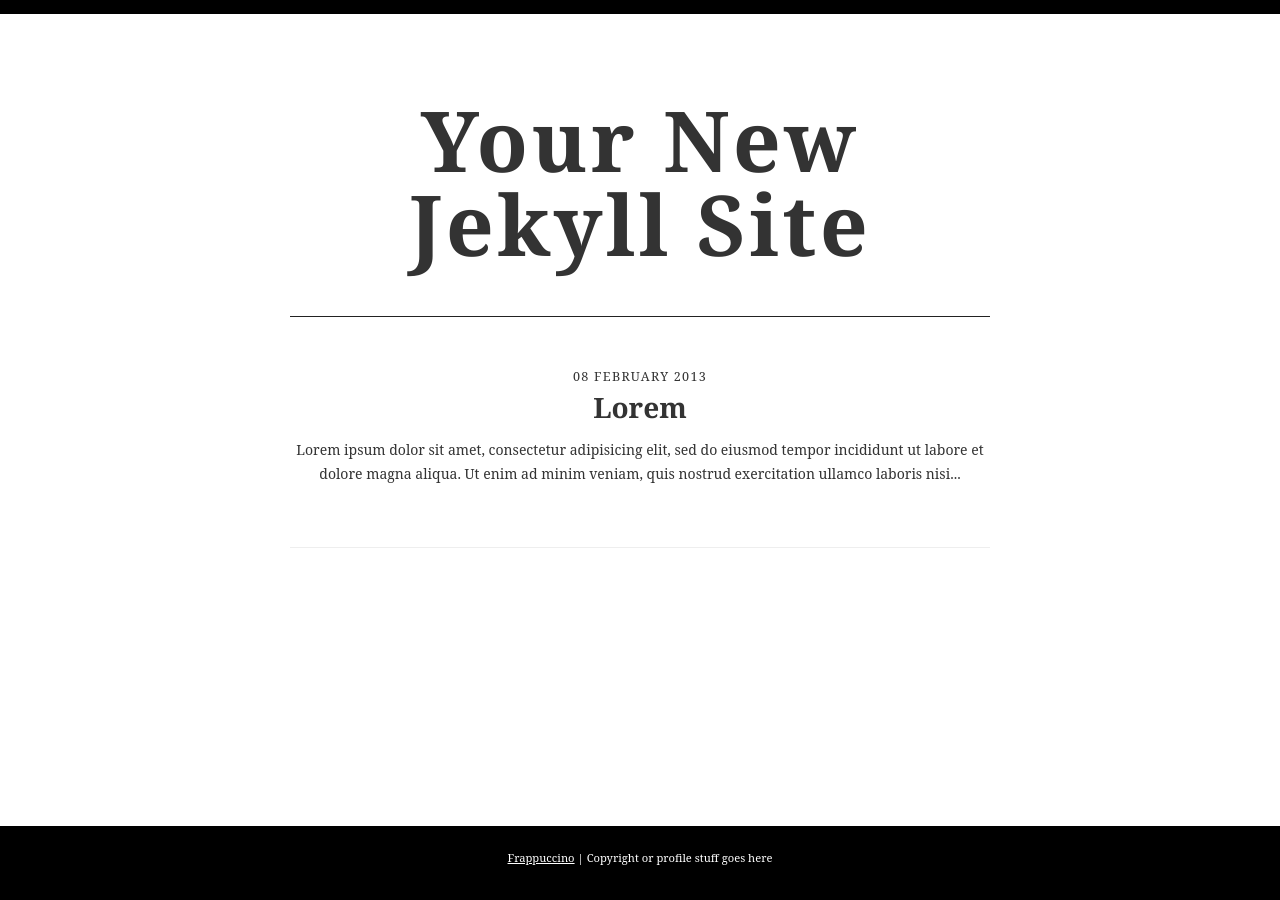
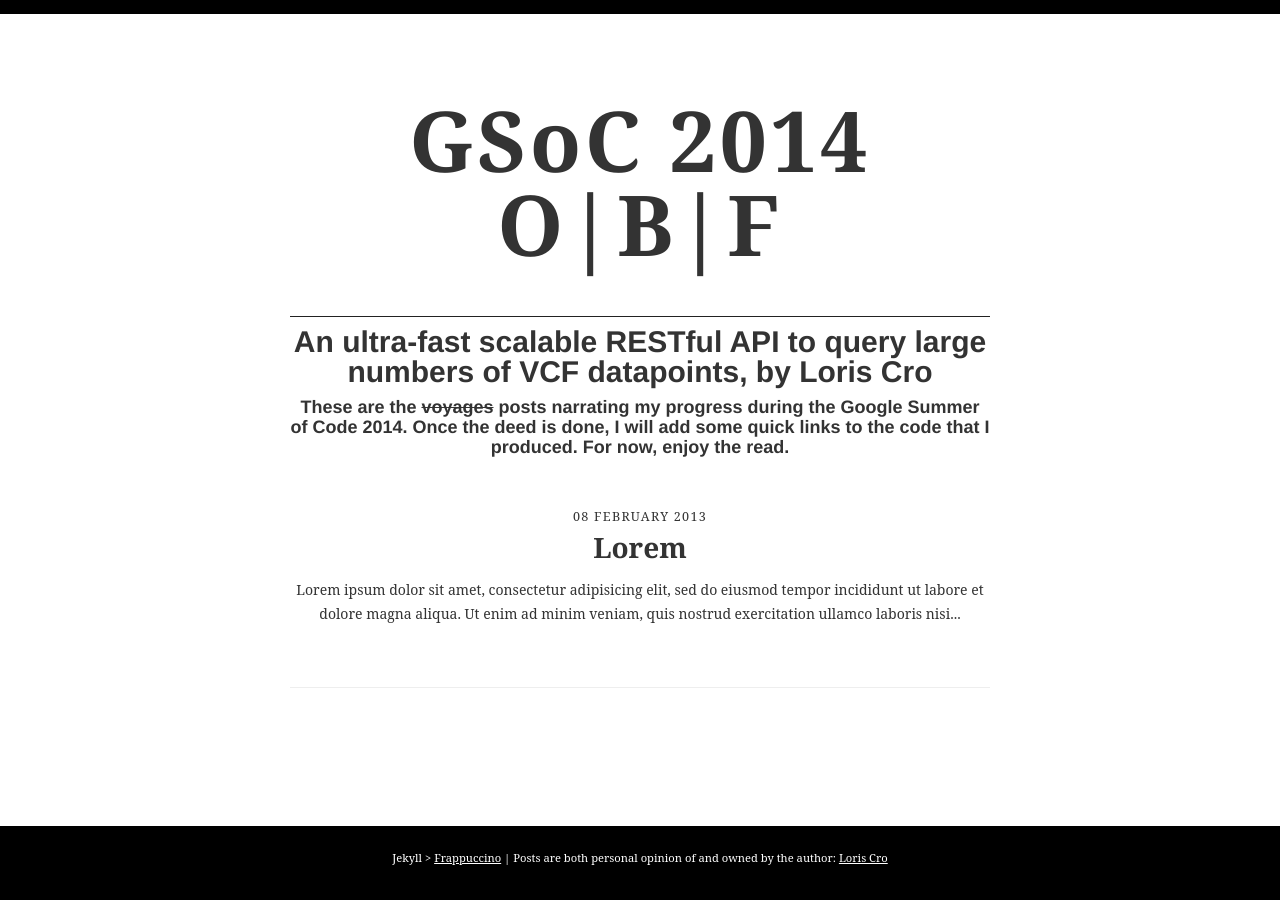
Before and after one commit to kristoff-it/GSoC-2014-OBF, a Jekyll site: the page built from index.html, in a window 1280 px wide. Built offline with Jekyll 4.4.1, drawn with Linux system fonts in a browser that asks for light colours; some web fonts are replaced; Markdown is read by kramdown in place of the engine named in the settings; the list of posts is cut into pages by our own code.

Commit message:
index personalisation

```diff
--- a/_config.yml
+++ b/_config.yml
@@ -1,4 +1,4 @@
-name: Your New Jekyll Site
+name: GSoC 2014 O|B|F
 markdown: redcarpet
 pygments: true
 paginate: 10
--- a/_layouts/default.html
+++ b/_layouts/default.html
@@ -36,7 +36,7 @@
 
 	<footer>
 		<div class="container">
-			<a href="http://richbray.me/frap/">Frappuccino</a> | Copyright or profile stuff goes here
+			Jekyll &gt; <a href="http://richbray.me/frap/">Frappuccino</a> | Posts are both personal opinion of and owned by the author: <a href="http://github.com/kappaloris">Loris Cro</a>
 		</div>
 	</footer>
 
--- a/index.html
+++ b/index.html
@@ -8,8 +8,18 @@ title: Mainpage
   <div class="content">
     <main class="container">
     	<div class="row-fluid">
-    		<section class="content">
+    		<section class="content" style="text-align: center;">
     		  <h1>{{ site.name }}</h1>
+          <h2>
+            An ultra-fast scalable RESTful API to
+            query large numbers of VCF datapoints, by Loris Cro</h2>
+          <h4>
+            These are the <strike>voyages</strike> posts narrating
+            my progress during the Google Summer of Code 2014. Once
+            the deed is done, I will add some quick links to the
+            code that I produced. For now, enjoy the read.
+
+          </h4>
     		</section>
     		<ul class="entries">
     		{% for post in paginator.posts reversed %}
```
Also changed, not shown: other parts of _layouts/default.html (+1 -1 lines).
